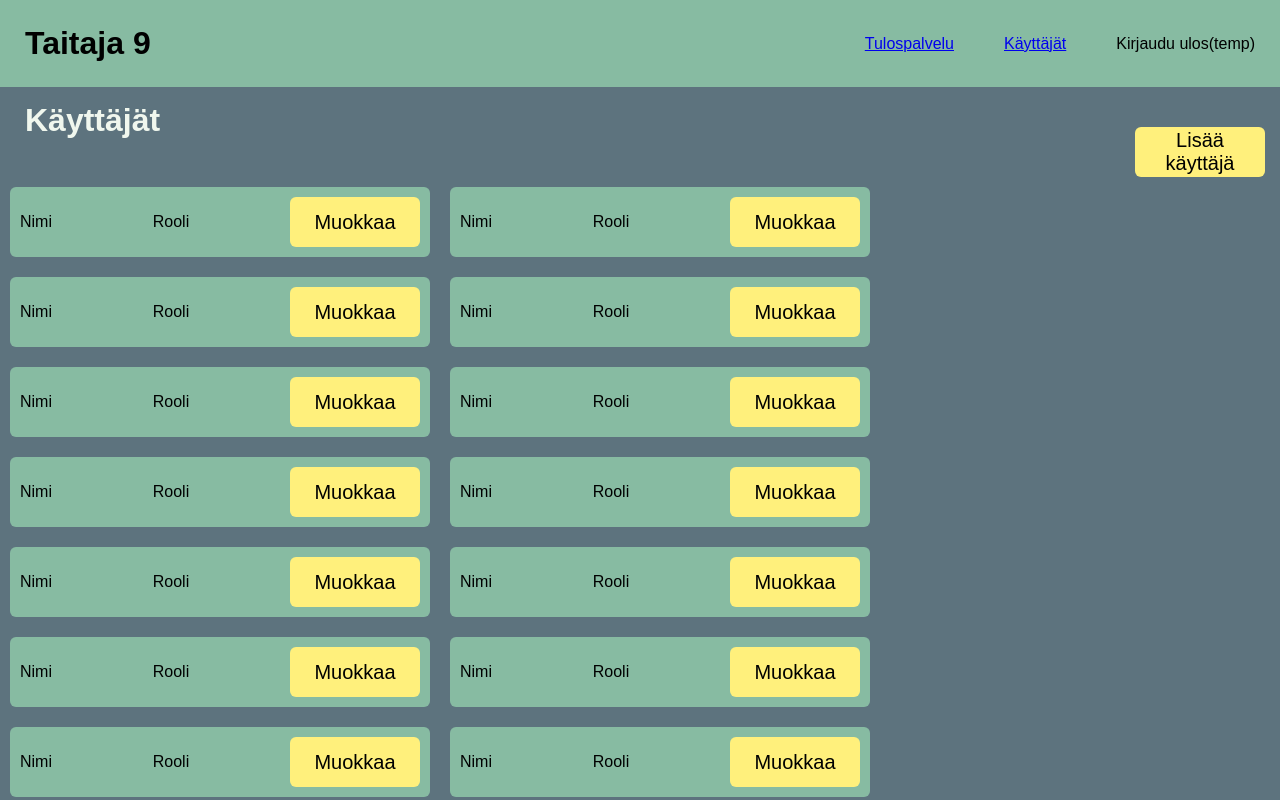
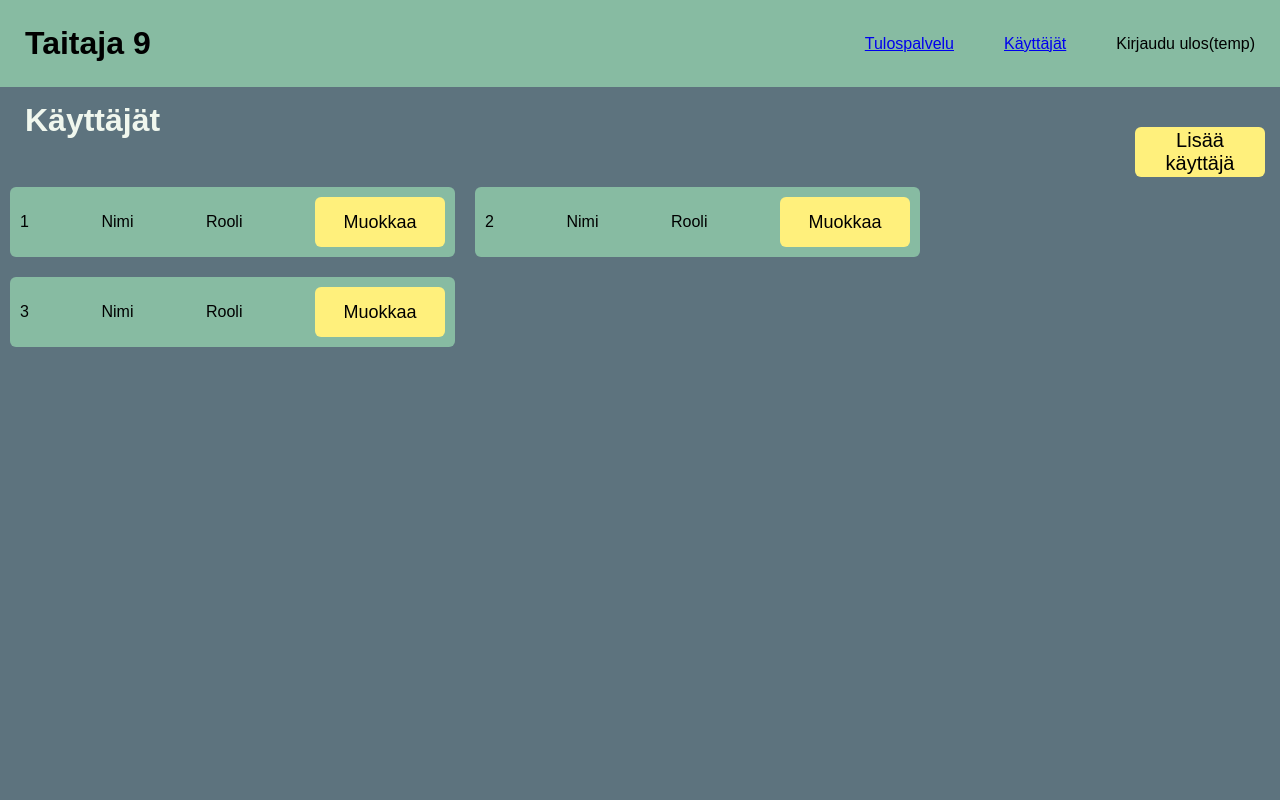
Before and after one commit to MiroKilpinen/taitaja9_githib, a React (Create React App) app in the folder client/taitaja9/: page /Users in a window 1280 px wide. Shown: the top 800 px of the page. Built offline with nearby package versions, Linux system fonts and the light colour scheme; a web font is replaced by a local one.

Commit message:
lisäsin EditUserPopup.js ja .css ja tein sitä popuppia

```diff
--- a/client/taitaja9/package.json
+++ b/client/taitaja9/package.json
@@ -7,7 +7,8 @@
     "react": "^19.0.0",
     "react-dom": "^19.0.0",
     "react-router-dom": "^7.1.5",
-    "react-scripts": "5.0.1"
+    "react-scripts": "5.0.1",
+    "reactjs-popup": "^2.0.6"
   },
   "scripts": {
     "start": "react-scripts start",
--- /dev/null
+++ b/client/taitaja9/src/components/EditUserPopup.js
@@ -0,0 +1,54 @@
+import React, { useState } from "react";
+import Popup from "reactjs-popup";
+import "../styles/EditUserPopup.css";
+
+const EditUserPopup = () => {
+  const [isOpen, setIsOpen] = useState(false);
+
+  const openPopup = () => setIsOpen(true);
+  const closePopup = () => setIsOpen(false);
+
+  return (
+    <div>
+      <button className="edit-button" onClick={openPopup}>
+        Muokkaa
+      </button>
+      {isOpen && (
+        <div className="dynamic-popup">
+          <div className="edit-user-input-container">
+            <input
+              type="text"
+              className="edit-user-input"
+              placeholder="Nimi"
+              id="name"
+              name="name"
+            ></input>
+            <input
+              type="password"
+              className="edit-user-input"
+              placeholder="Salasana"
+              id="password"
+              name="password"
+            ></input>
+            <input
+              type="text"
+              className="edit-user-input"
+              placeholder="Rooli"
+              id="role"
+              name="role"
+            ></input>
+          </div>
+          <div className="edit-user-button-container">
+            <button className="edit-user-button" onClick={closePopup}>
+              Takaisin
+            </button>
+            <button className="edit-user-button">Poista käyttäjä</button>
+            <button className="edit-user-button">Tallenna</button>
+          </div>
+        </div>
+      )}
+    </div>
+  );
+};
+
+export default EditUserPopup;
--- a/client/taitaja9/src/components/UserContainer.js
+++ b/client/taitaja9/src/components/UserContainer.js
@@ -1,15 +1,19 @@
 import "../styles/UserContainer.css";
+import EditUserPopup from "./EditUserPopup";
 
 function UserContainer(props) {
   return (
     <div className="user-container">
+      <div className="user-id">
+        <p>{props.id}</p>
+      </div>
       <div className="user-name">
         <p>{props.name}</p>
       </div>
       <div className="user-role">
         <p>{props.role}</p>
       </div>
-      <button className="edit-user">Muokkaa</button>
+      <EditUserPopup />
     </div>
   );
 }
--- a/client/taitaja9/src/pages/users.js
+++ b/client/taitaja9/src/pages/users.js
@@ -14,21 +14,9 @@ function Users() {
       </div>
       <div className="users-body">
         <div className="users-list">
-          <UserContainer name="Nimi" role="Rooli" />
-          <UserContainer name="Nimi" role="Rooli" />
-          <UserContainer name="Nimi" role="Rooli" />
-          <UserContainer name="Nimi" role="Rooli" />
-          <UserContainer name="Nimi" role="Rooli" />
-          <UserContainer name="Nimi" role="Rooli" />
-          <UserContainer name="Nimi" role="Rooli" />
-          <UserContainer name="Nimi" role="Rooli" />
-          <UserContainer name="Nimi" role="Rooli" />
-          <UserContainer name="Nimi" role="Rooli" />
-          <UserContainer name="Nimi" role="Rooli" />
-          <UserContainer name="Nimi" role="Rooli" />
-          <UserContainer name="Nimi" role="Rooli" />
-          <UserContainer name="Nimi" role="Rooli" />
-          <UserContainer name="Nimi" role="Rooli" />
+          <UserContainer name="Nimi" role="Rooli" id="1" />
+          <UserContainer name="Nimi" role="Rooli" id="2" />
+          <UserContainer name="Nimi" role="Rooli" id="3" />
         </div>
       </div>
       <Footer />
--- /dev/null
+++ b/client/taitaja9/src/styles/EditUserPopup.css
@@ -0,0 +1,53 @@
+.dynamic-popup {
+  display: flex;
+  flex-direction: row;
+  justify-content: space-between;
+  position: fixed;
+  top: 50%;
+  left: 50%;
+  transform: translate(-50%, -50%);
+  background-color: #f0f7ee;
+  border-radius: 6px;
+  min-width: 300px;
+  height: 170px;
+}
+
+.edit-button {
+  font-size: 18px;
+  background-color: #fff07c;
+  border: none;
+  border-radius: 6px;
+  height: 50px;
+  width: 130px;
+}
+
+.edit-user-input-container {
+  flex-direction: column;
+  min-height: 170px;
+  max-width: 140px;
+}
+
+.edit-user-input {
+  font-size: 16px;
+  border-color: #5d737e;
+  border-radius: 6px;
+  height: 25px;
+  width: 110px;
+  margin: 5px;
+}
+
+.edit-user-button-container {
+  flex-direction: column;
+  min-height: 170px;
+  max-width: 140px;
+}
+
+.edit-user-button {
+  font-size: 18px;
+  background-color: #fff07c;
+  border-color: #5d737e;
+  border-radius: 6px;
+  height: 30px;
+  width: 130px;
+  margin: 5px;
+}
--- a/client/taitaja9/src/styles/UserContainer.css
+++ b/client/taitaja9/src/styles/UserContainer.css
@@ -3,17 +3,9 @@
   display: flex;
   flex-direction: row;
   justify-content: space-between;
-  min-width: 400px;
+  min-width: 425px;
   border-radius: 6px;
   padding: 10px;
   margin: 10px;
+  font-size: 16px;
 }
-
-.edit-user {
-  font-size: 20px;
-  background-color: #fff07c;
-  border: none;
-  border-radius: 6px;
-  height: 50px;
-  width: 130px;
-}
```
Also changed, not shown: 1 other file (tests, documents, lock files or other folders).
